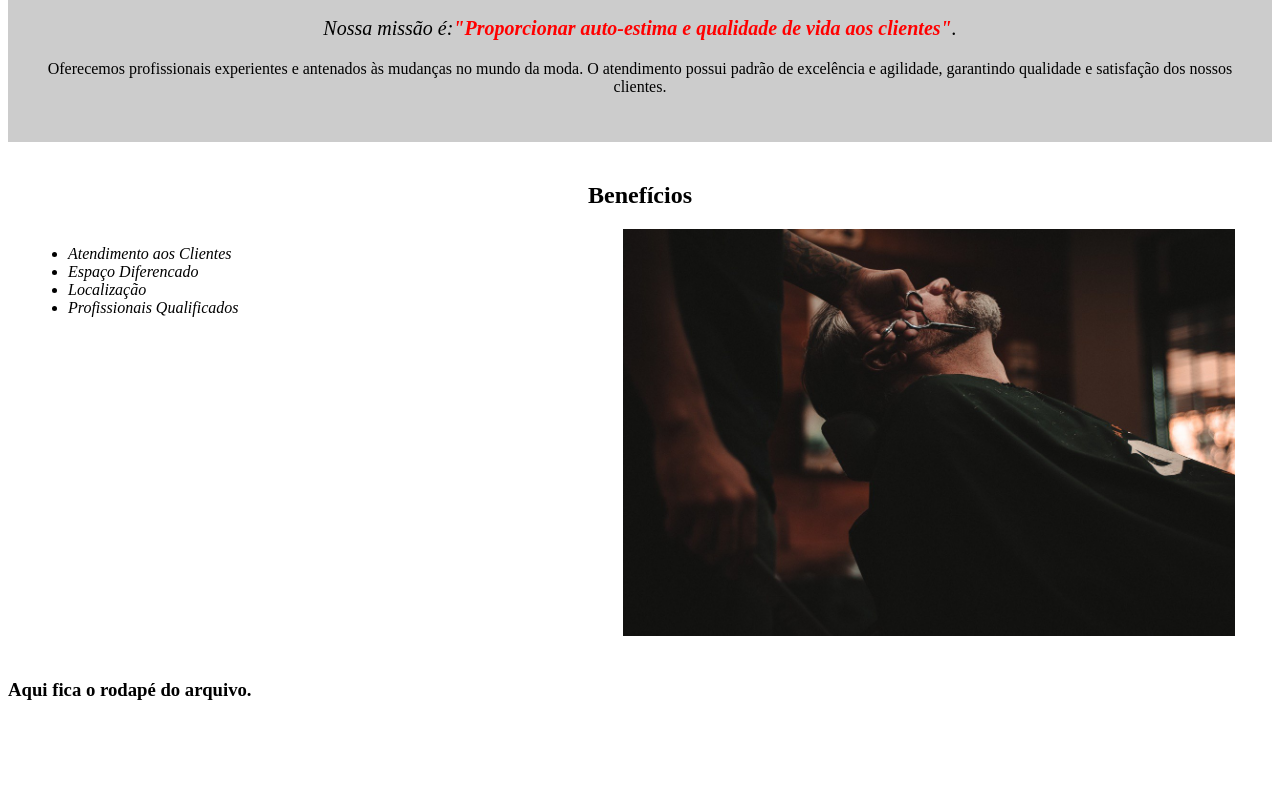
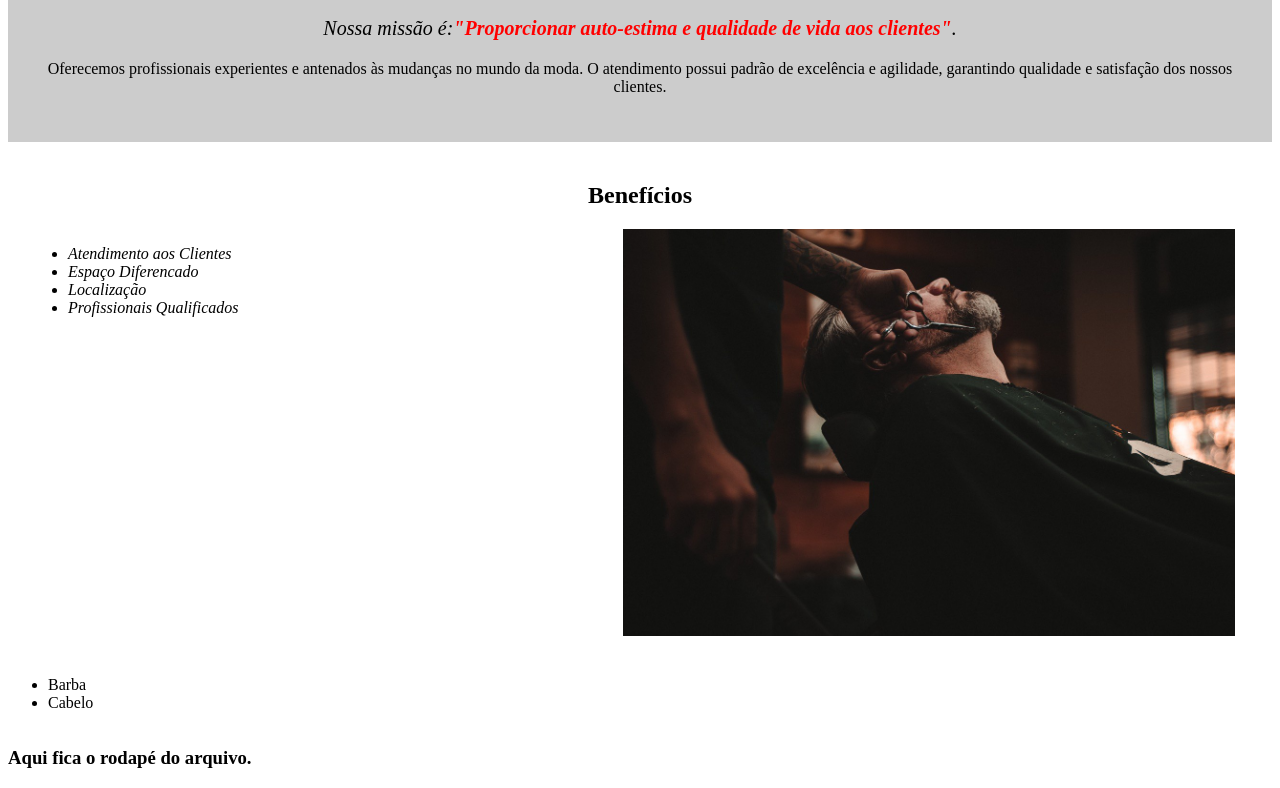
Before and after one commit to felipefiih97/Alura-T4, a plain HTML site: page index.html in a window 1280 px wide. Shown: the part 694-1482 px from the top of the page. Before the commit the page ends 1414 px from the top, so only its background shows below. Drawn offline with Linux system fonts and the light colour scheme.

Commit message:
Adicionei lista de descrição na pagina

```diff
--- a/index.html
+++ b/index.html
@@ -37,9 +37,16 @@
                 <li class="itens"> Localização</li>
                 <li class="itens"> Profissionais Qualificados</li>
             </ul>
-
             <img src="beneficios.jpg" class="imagem-beneficios">
         </div>
+
+        <div>
+            <ul>
+                <li>Barba</li>
+                <li>Cabelo</li>
+            </ul>
+        </div>
+
 
         <footer><h3>Aqui fica o rodapé do arquivo. </h3></footer>
     </body>
```
Lines whose indentation alone changed are shown as unchanged.
